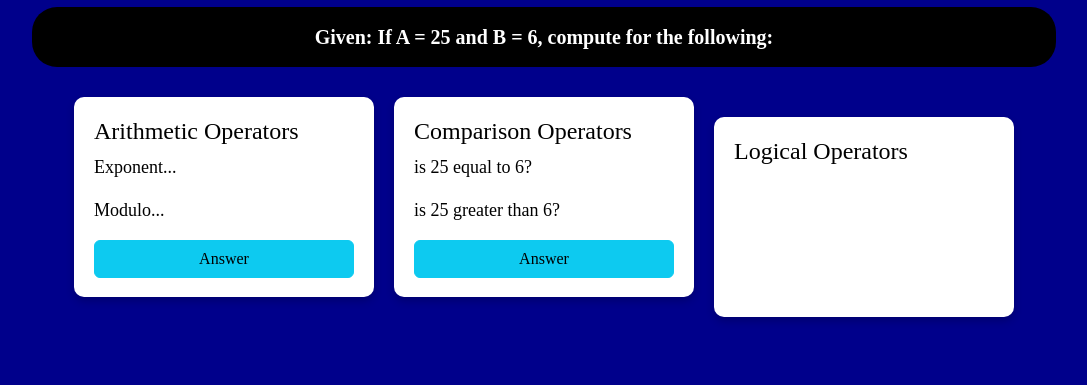
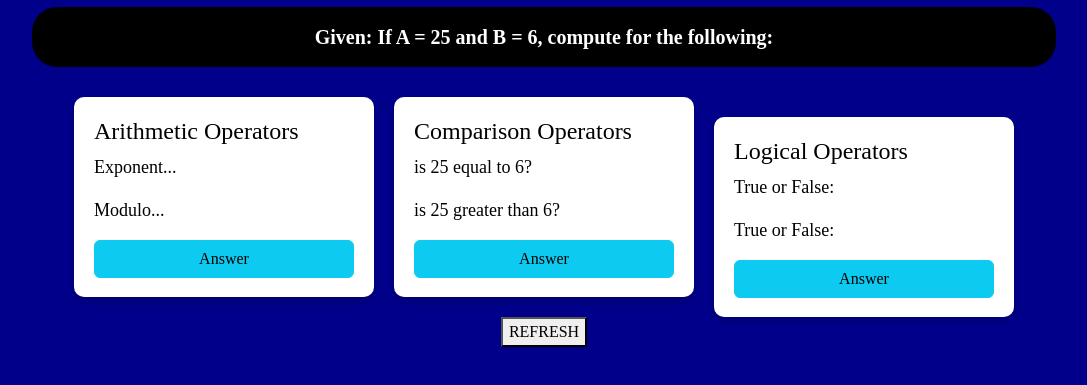
Before and after one commit to CRufo9T/Q3Q1-RufoCarl, a plain HTML site: page index.html in a window 1280 px wide. Shown: the part 41-426 px from the top of the page, without its empty margins (96-1183 px from the left). Drawn offline with nearby package versions, Linux system fonts and the light colour scheme.

Commit message:
Update index.html

```diff
--- a/index.html
+++ b/index.html
@@ -47,13 +47,19 @@
             document.getElementById('equal').innerHTML= ' is 25 greater than 6' + A > B;">
              Answer </button>
         </div>
-
-        <div class="operator" id="logical">
+ <div class="operator" id="logical">
             <h4>Logical Operators</h4>
-            <p></p>
-            <p></p>
+            <p id="answer1">True or False:</p>
+            <p id="answer2">True or False:</p>
+             <button type="button" class="btn btn-info" onclick="
+            var A=25;
+            var B=6;
+            document.getElementById('answer1').innerHTML= '  (a <= b) && (a >= b) '
+            document.getElementById('answer2').innerHTML= ' (a != b) || (a == b)'  ">
+             Answer </button>
+        </div>
         </div>
     </div>
-
-</body>
-</html>
+<button type="button" onClick="window.location.reload()">
+      REFRESH
+</button>
```
